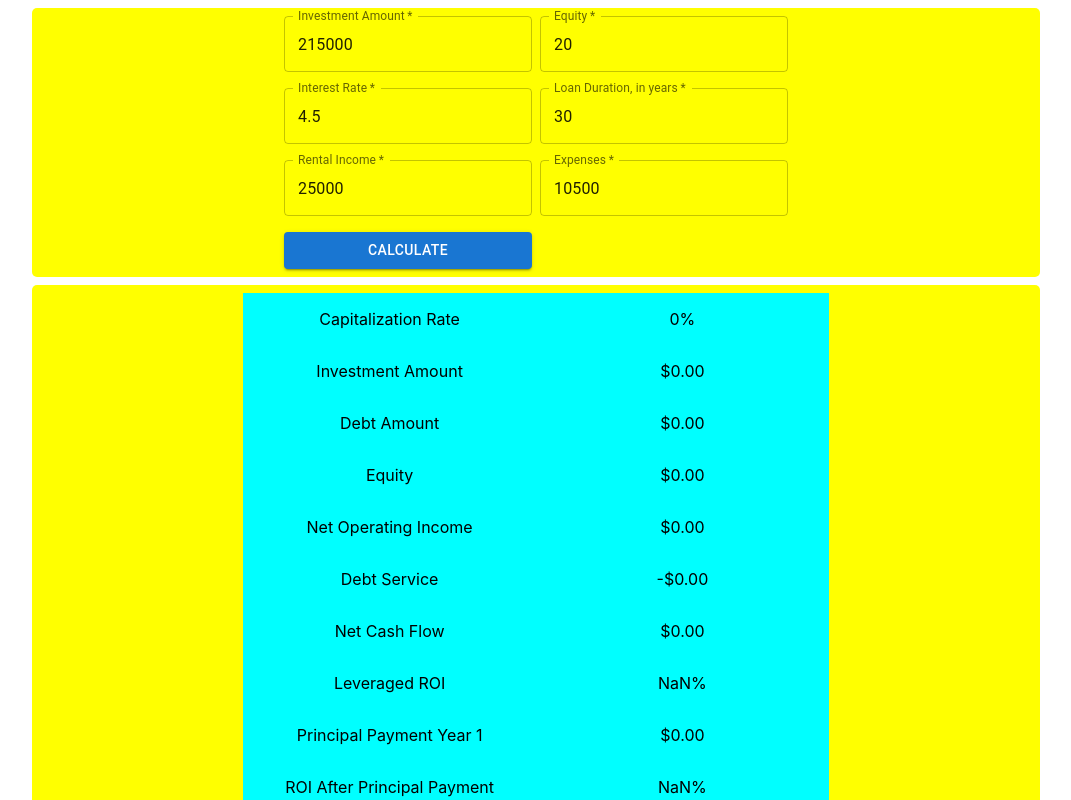
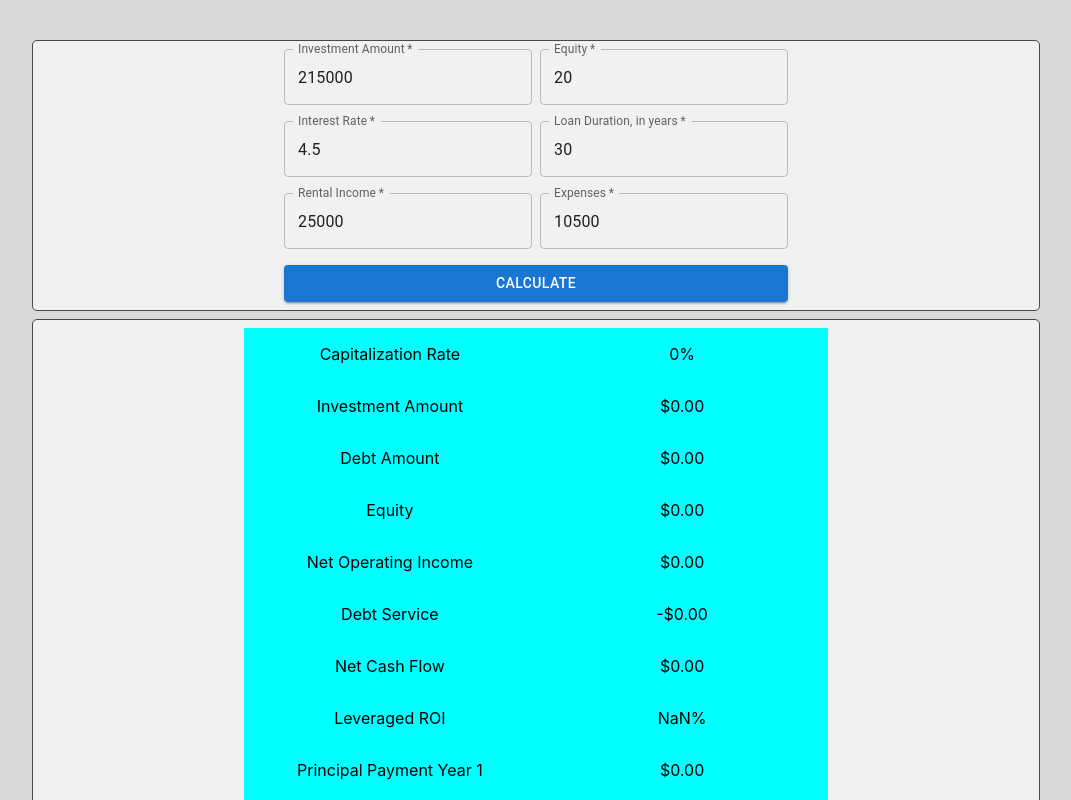
Before and after one commit to mustangJaro/cadmus, a React (Create React App) app: page / in a window 1280 px wide. Shown: the top 800 px of the page, without its empty margins (104-1175 px from the left). Built offline with nearby package versions, Linux system fonts and the light colour scheme.

Commit message:
Working on some coloring

```diff
--- a/src/App.js
+++ b/src/App.js
@@ -4,8 +4,10 @@ import ProForma from "./Components/ProForma";
 
 function App() {
   return (
-    <div className={styles.app}>
-      <ProForma />
+    <div className={styles.container}>
+      <div className={styles.app}>
+        <ProForma />
+      </div>
     </div>
   );
 }
--- a/src/App.module.css
+++ b/src/App.module.css
@@ -1,7 +1,11 @@
+.container {
+  background-color: #D9D9D9;
+}
+
 .app {
   text-align: center;
   width: 80%;
-  margin: 0 10%;
+  padding: 32px 10%;
 }
 
 .App-logo {
--- a/src/Components/InputForm/InputForm.js
+++ b/src/Components/InputForm/InputForm.js
@@ -52,7 +52,7 @@ const InputForm = (props) => {
           label="Expenses"
           defaultValue="10500"
         />
-        <Button variant="contained" onClick={onSubmitHandler}>
+        <Button className={styles['calculate-button']} variant="contained" onClick={onSubmitHandler}>
           Calculate
         </Button>
       </form>
--- a/src/Components/InputForm/InputForm.module.css
+++ b/src/Components/InputForm/InputForm.module.css
@@ -9,3 +9,8 @@
   column-gap: 8px;
   row-gap: 16px;
 }
+
+.calculate-button {
+  grid-column-start: 1;
+  grid-column-end: 3;
+}
--- a/src/Components/UI/Card.module.css
+++ b/src/Components/UI/Card.module.css
@@ -1,5 +1,6 @@
 .card {
-  background-color: yellow;
+  background-color: #f1f1f1;
+  border: 1px solid #49454E;
   border-radius: 5px;
   margin: 8px;
   padding: 8px 16px;
```
